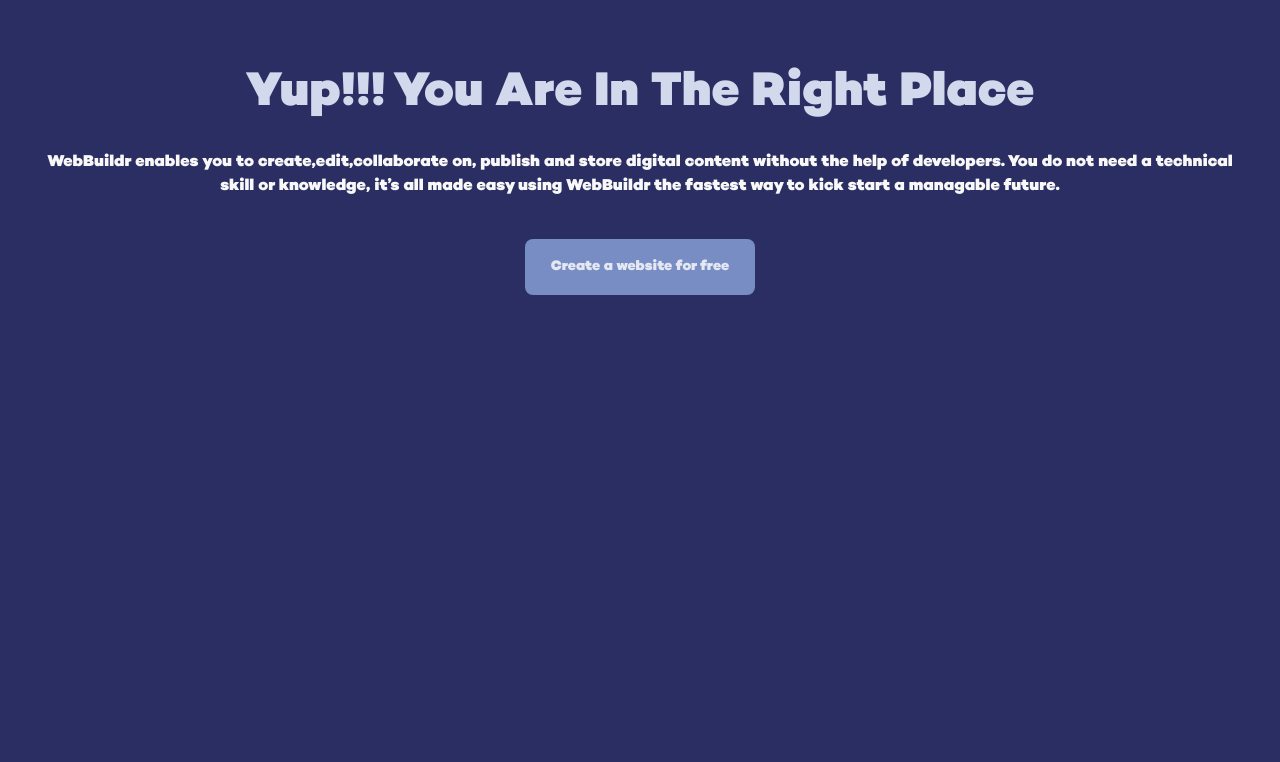
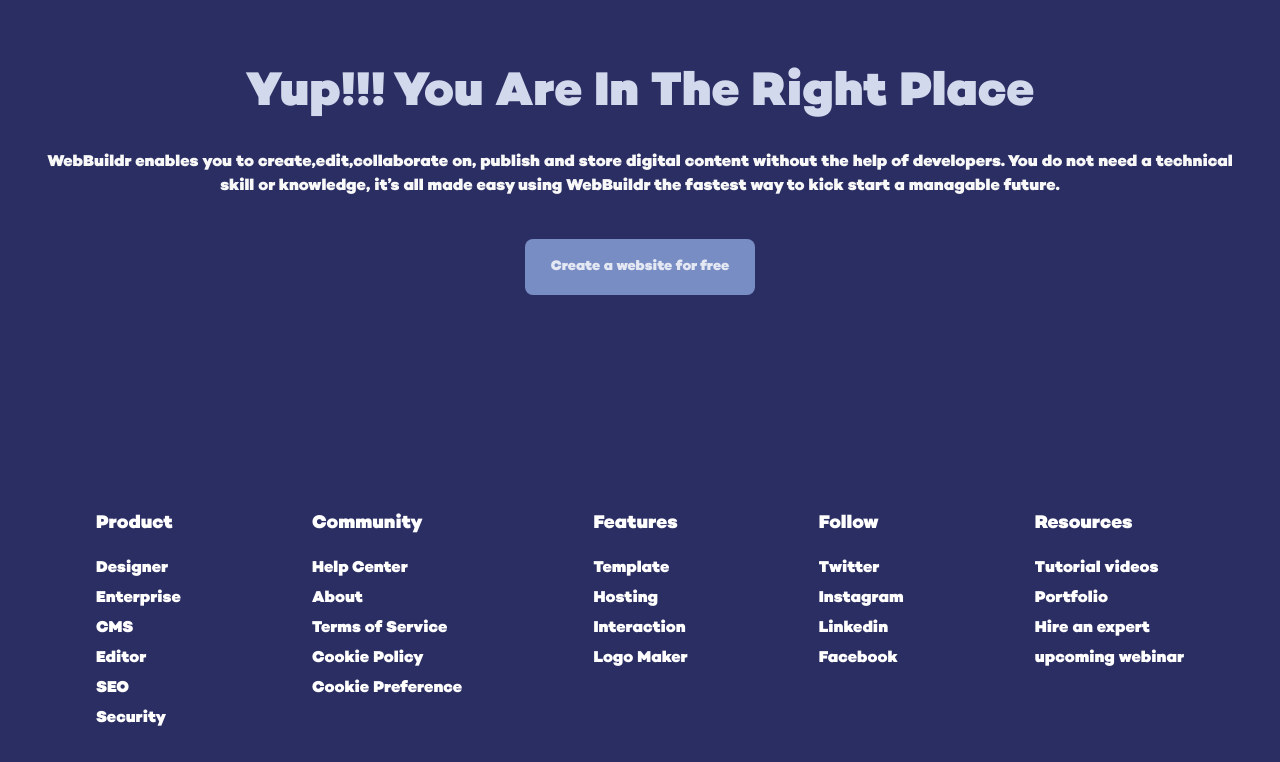
Before and after one commit to zuri-training/Team_14_CMS, a Django app: template template/index.html in a window 1280 px wide. Shown: the part 3319-4081 px from the top of the page. Before the commit the page ends 3614 px from the top, so only its background shows below. Run offline with Django 4.2, Linux system fonts and the light colour scheme; the template is opened without the code that fills it, so the values that code supplies are empty.

Commit message:
work done on footer section

```diff
--- a/template/index.html
+++ b/template/index.html
@@ -165,6 +165,48 @@
 
         <!-- FQA -->
         <!-- Footer -->
+        <footer>
+            <div class="row">
+                <div class="col">
+                    <h3>Product</h3>
+                    <p>Designer</p>
+                    <p>Enterprise</p>
+                    <p>CMS</p>
+                    <p>Editor</p>
+                    <p>SEO</p>
+                    <p>Security</p>
+                </div>
+                <div class="col">
+                    <h3>Community</h3>
+                    <p>Help Center</p>
+                    <p>About</p>
+                    <p>Terms of Service</p>
+                    <p>Cookie Policy</p>
+                    <p>Cookie Preference</p>
+                </div>
+                <div class="col">
+                 <h3>Features</h3>
+                 <p>Template</p>
+                 <p>Hosting</p>
+                 <p>Interaction</p>
+                 <p>Logo Maker</p>
+                </div>
+                 <div class="col">
+                    <h3>Follow</h3>
+                    <p>Twitter</p>
+                    <p>Instagram</p>
+                    <p>Linkedin</p>
+                    <p>Facebook</p>
+                </div>
+                <div class="col">
+                 <h3>Resources</h3>
+                 <p>Tutorial videos</p>
+                 <p>Portfolio</p>
+                 <p>Hire an expert</p>
+                 <p>upcoming webinar</p>
+                </div>
+            </div>
+        </footer>
     </main>
 </body>
 </html>
--- a/template/style.css
+++ b/template/style.css
@@ -430,5 +430,28 @@
   padding-left: 80px;
   padding-top: 39px;
 }
-
+/* Footer section */
+footer{
+  width: 100%;
+  position: relative;
+  bottom: 0;
+  background-color: var(--blue);
+  color: #fff;
+  line-height: 30px;
+  padding: 100px 0 30px;
+}
+.row{
+  width: 85%;
+  margin: auto;
+  display: flex;
+  flex-wrap: wrap;
+  align-items: flex-start;
+  justify-content: space-between;
+}
+.col h3{
+  width: auto;
+  height: 5px;
+  margin-bottom: 40px;
+  position: relative;
+}
 /* End of gallery styling */
```
